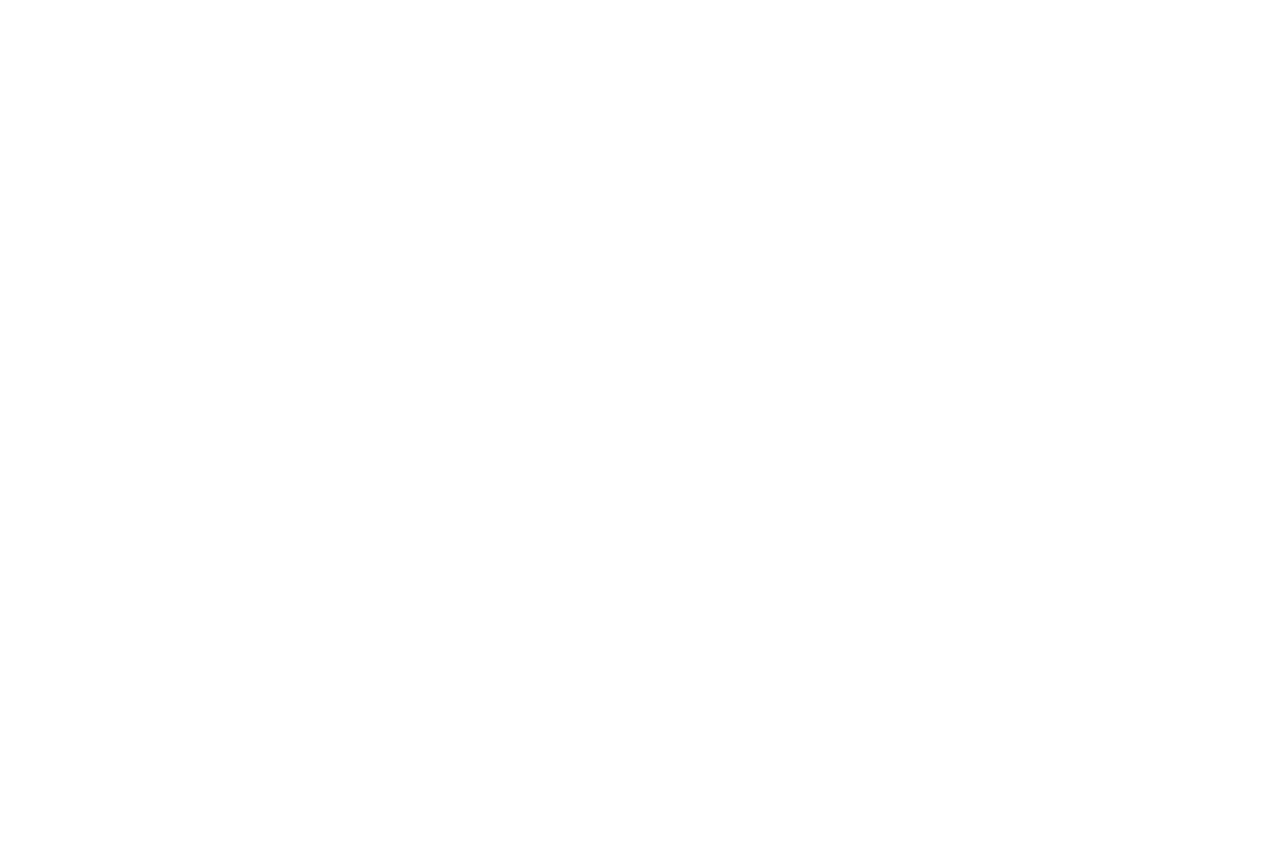
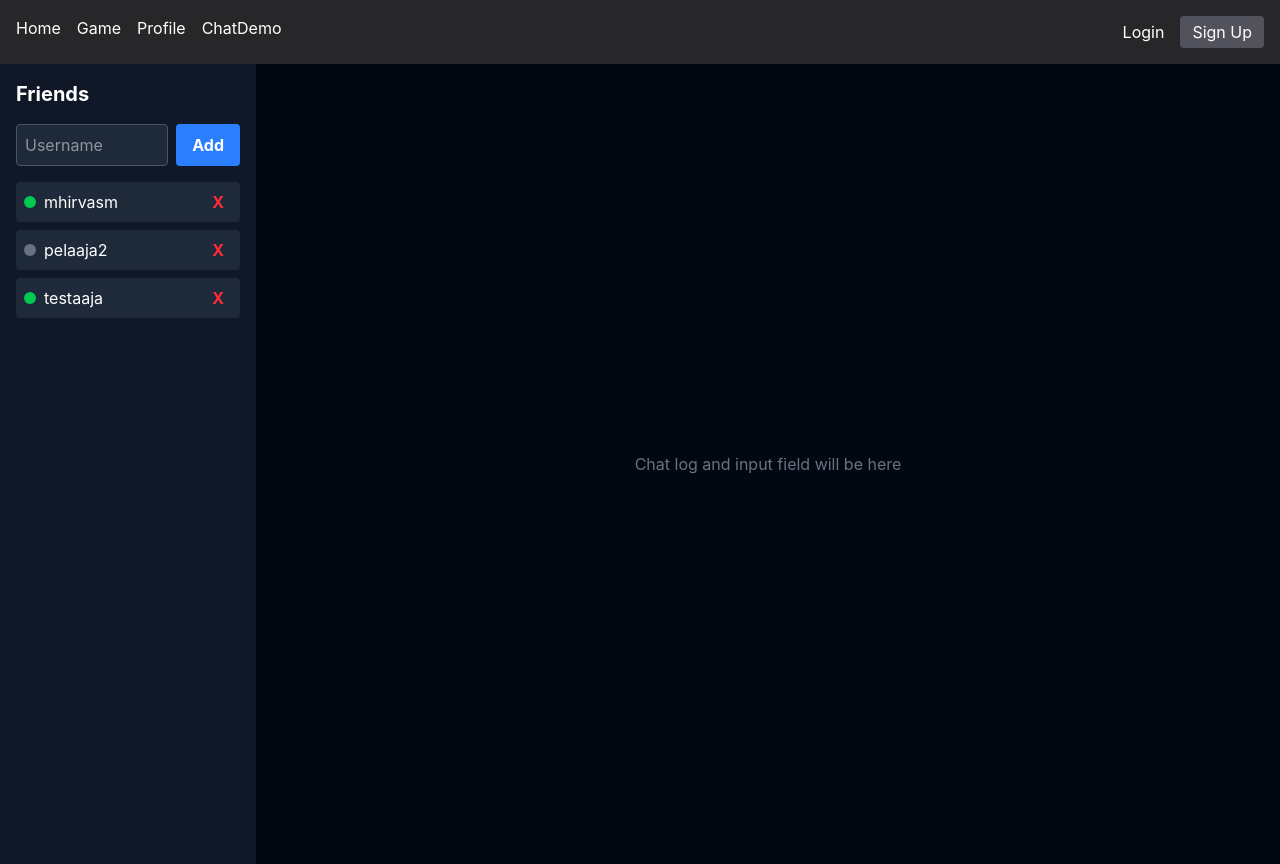
Before and after one commit to mist-interactive/frontend, a React (Vite) app: page /chat in a window 1280 px wide. Before the commit this address had no page. Before the commit the page ends 800 px from the top, so only its background shows below. Built offline with nearby package versions, Linux system fonts and the light colour scheme.

Commit message:
feat(ui): friendslist testing env built, flexbox fix for add button

```diff
--- a/src/App.tsx
+++ b/src/App.tsx
@@ -7,6 +7,7 @@ import Login from './pages/Login';
 import Register from './pages/Register';
 import ProtectedRoute from './components/ProtectedRoute';
 import Profile from './pages/Profile';
+import Chat from './pages/Chat';
 
 export default function App() {
   return (
@@ -28,6 +29,7 @@ export default function App() {
         <Route path="/" element={<Home />} />
         <Route path="/profile" element={<Profile />} />
         <Route path="/profile/:username" element={<Profile />} />
+        <Route path="/chat" element={<Chat/>} />
         <Route path="/login" element={<Login/>} />
         <Route path="/register" element={<Register/>} />
         </Route>
--- a/src/components/FriendsList.tsx
+++ b/src/components/FriendsList.tsx
@@ -50,7 +50,7 @@ export default function FriendsList() {
             type="text"
             value={newFriendName}
             onChange={(e) => setNewFriendName(e.target.value)}
-            className="p-2 bg-gray-800 rounded outline-none border border-gray-600 focus:border-blue-500"
+            className=" w-full flex-1 p-2 bg-gray-800 rounded outline-none border border-gray-600 focus:border-blue-500"
             placeholder="Username"
             />
             <button
--- a/src/components/Navbar.tsx
+++ b/src/components/Navbar.tsx
@@ -22,6 +22,7 @@ export default function Navbar() {
         <Link to="/">Home</Link>
         <Link to="/game">Game</Link>
         <Link to="/profile">Profile</Link>
+        <Link to="/chat">ChatDemo</Link>
       </div>
 
       <div className="flex gap-4 items-center">
--- /dev/null
+++ b/src/pages/Chat.tsx
@@ -0,0 +1,18 @@
+import FriendsList from '../components/FriendsList';
+
+export default function Chat() {
+  return (
+
+    <div className="flex min-h-screen bg-gray-950">
+
+      {/* Left side */}
+      <FriendsList />
+
+      {/* Right side for upcoming messages */}
+      <div className="flex-1 p-4 flex flex-col justify-center items-center text-gray-500">
+        <p>Chat log and input field will be here</p>
+      </div>
+
+    </div>
+  );
+}
```
